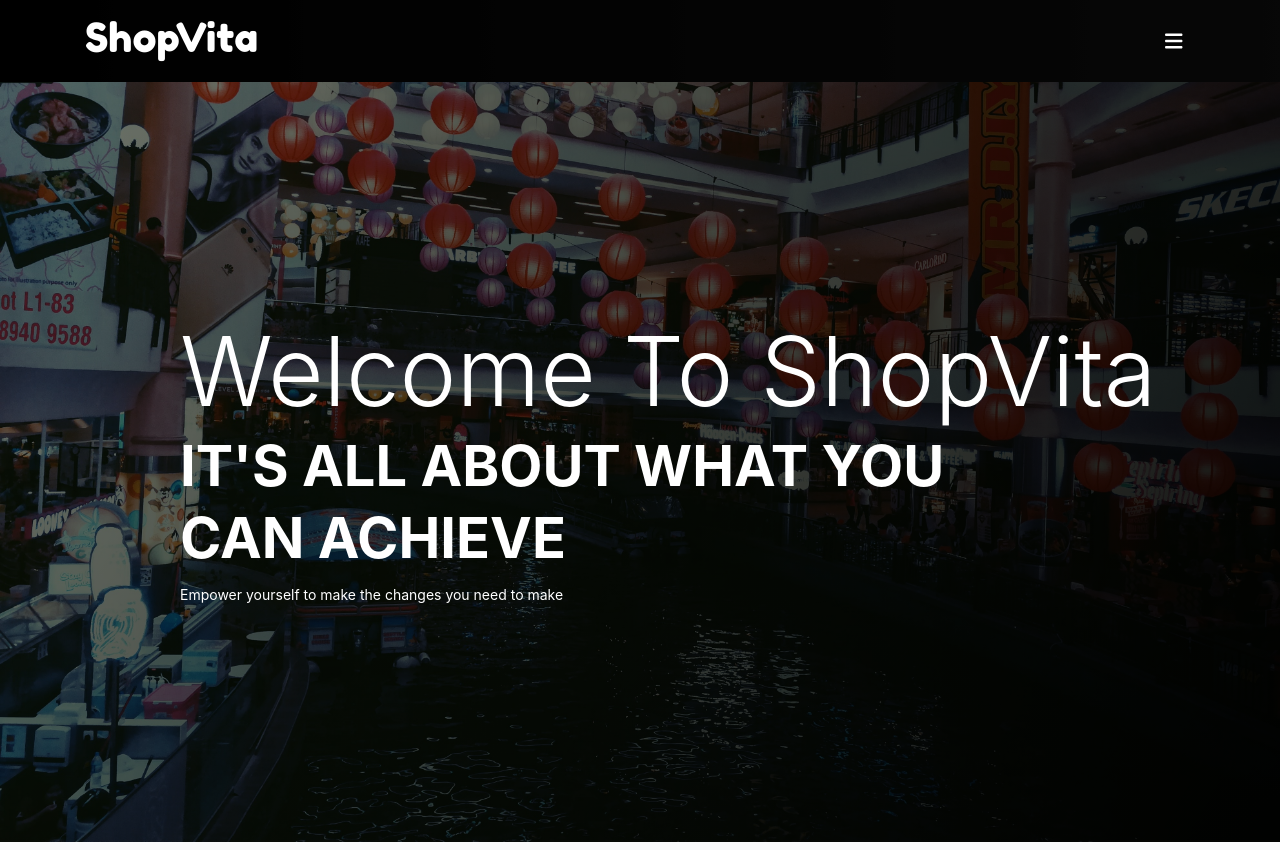
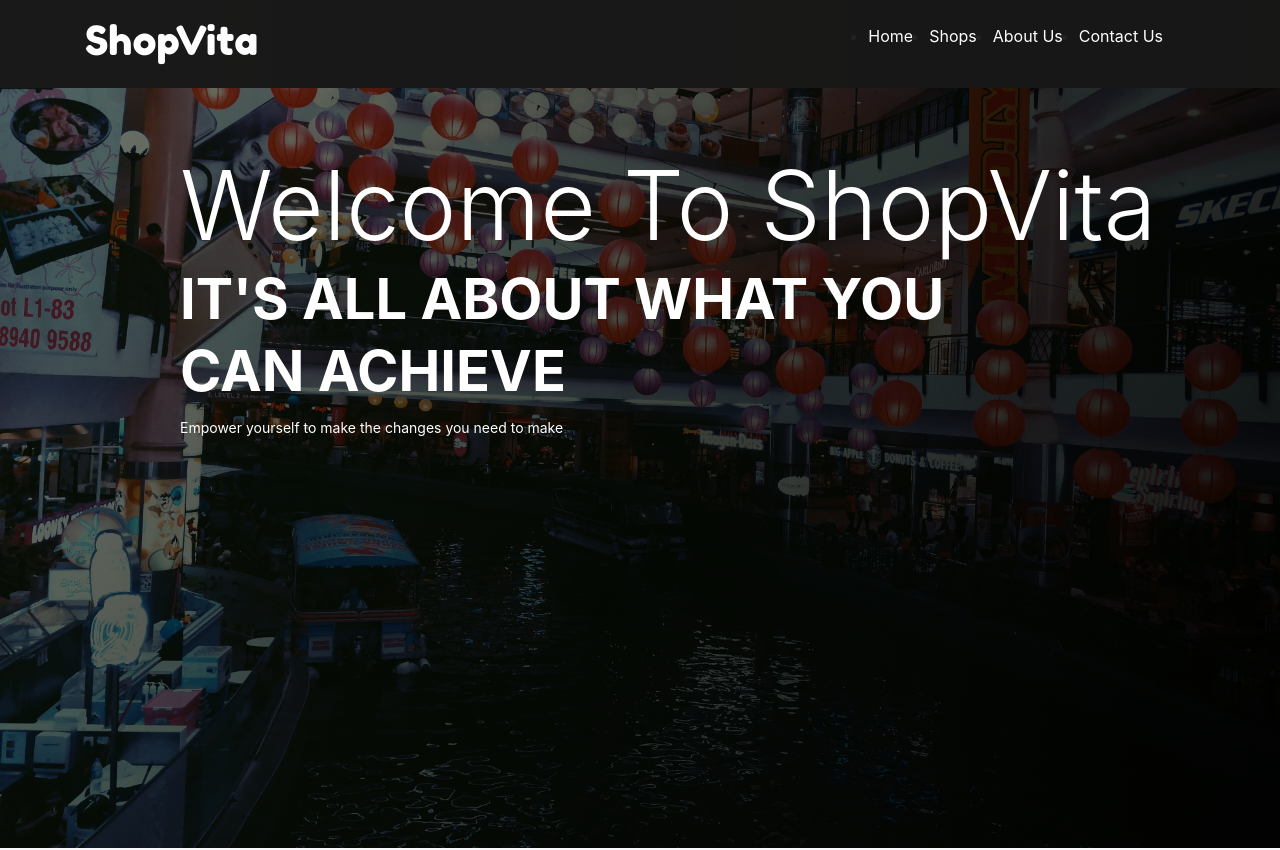
Before and after one commit to ShubhamBasava/shop-eta, a React (Create React App) app: page / in a window 1280 px wide. Shown: the top 850 px of the page. Built offline with nearby package versions, Linux system fonts and the light colour scheme; a small style sheet from the web is missing.

Commit message:
This commit includes changes to the checkout flow, optimizing form validation and improving error handling. It also fixes a bug related to shipping calculations.
Fixes #123"

```diff
--- a/public/index.html
+++ b/public/index.html
@@ -49,7 +49,7 @@
   <script>
     const userIsAuthenticated = false; // Replace with your authentication logic
   </script>
-  <script src="src\static\styles.css"></script>
+  <script src="src\static\app.css"></script>
 </body>
 
 </html>
--- a/src/App.css
+++ b/src/App.css
@@ -1,6 +1,30 @@
-section {
-  padding: 60px 0;
+/* About Page Styles */
+.abt-intro-bg {
+  background: linear-gradient(
+      120deg,
+      rgba(0, 0, 0, 0.5) 0%,
+      rgba(0, 0, 0, 0.95) 100%
+    ),
+    url("static/assets/About.jpg");
+  background-position: bottom;
+  background-size: cover;
+  background-repeat: none;
+  height: 100vh;
 }
+
+/* Add this CSS rule to your Home BG */
+.home-bg1 {
+  background: linear-gradient(
+      120deg,
+      rgba(0, 0, 0, 0.5) 0%,
+      rgba(0, 0, 0, 0.95) 100%
+    ),
+    url("static/assets/Home-BG2.jpg");
+  background-position: bottom;
+  background-size: cover;
+  background-repeat: none;
+}
+
 .bg-image {
   background-image: url("static/assets/home.jpg");
   background-size: cover;
@@ -9,54 +33,24 @@ section {
   padding: 50px 0;
 }
 
-
-html {
-  overflow: scroll;
-  overflow-x: hidden;
-  scroll-behavior: smooth;
-}
-
-.logo1 {
-  font-family: "ui-serif", cursive;
-}
-
-.navbar {
-  background-color: rgba(0, 0, 0, 0.9);
-}
-
-.nav-link {
-  color: rgba(255, 255, 255, 0.9);
-}
-
-.nav-link:hover {
-  color: rgba(255, 255, 255, 1);
-}
-
-::-webkit-scrollbar {
-  width: 8px !important;
-  background-color: rgb(36, 37, 39);
-}
-
-::-webkit-scrollbar-thumb {
-  border-radius: 10px;
-  box-shadow: inset 0 0 6px rgba(0, 0, 0, 0.3);
-  background-color: lightgreen;
-}
-
-body {
+.body {
   scroll-behavior: smooth;
   background: #ece9e6;
   background: linear-gradient(to right, #ffffff, #ece9e6);
 }
 
-a {
-  text-decoration: none;
-  color: white;
-}
-
-a:hover {
-  text-decoration: none;
-  color: rgba(255, 255, 255, 0.8);
+.div-arrow-down:after {
+  content: "";
+  position: absolute;
+  z-index: 1;
+  top: -7px;
+  left: calc(50% - 7px);
+  width: 14px;
+  height: 14px;
+  transform: rotate(45deg);
+  background-color: white;
+  border-bottom: 1px solid rgb(48, 49, 51);
+  border-right: 1px solid rgb(48, 49, 51);
 }
 
 .divider {
@@ -81,140 +75,42 @@ a:hover {
   );
 }
 
-.div-arrow-down:after {
-  content: "";
-  position: absolute;
-  z-index: 1;
-  top: -7px;
-  left: calc(50% - 7px);
-  width: 14px;
-  height: 14px;
-  transform: rotate(45deg);
-  background-color: white;
-  border-bottom: 1px solid rgb(48, 49, 51);
-  border-right: 1px solid rgb(48, 49, 51);
+.img-shadow {
+  box-shadow: 0 0 20px #232526;
 }
 
-/*About Page Styles*/
-.abt-intro-bg {
-  background: linear-gradient(
-    120deg,
-    rgba(0, 0, 0, 0.5) 0%,
-    rgba(0, 0, 0, 0.95) 100%
-  );
-}
-
-/*Contact Page Styles*/
-.contact-bg {
-  background: linear-gradient(
-    120deg,
-    rgba(0, 0, 0, 0.5) 0%,
-    rgba(0, 0, 0, 0.95) 100%
-  );
-}
-
-section {
-  padding: 60px 0;
-}
-html {
-  overflow: scroll;
-  overflow-x: hidden;
-  scroll-behavior: smooth;
+.logo1 {
+  font-family: "ui-serif", cursive;
 }
 
 .nav-link {
+  justify-content: end;
+  color: rgba(255, 255, 255, 0.9);
+}
+
+.nav-link {
+  padding-right: 5;
+  padding-left: 0;
   color: rgba(36, 37, 39, 0.9);
 }
+
 .nav-link:hover {
   color: rgba(36, 37, 39, 1);
 }
 
-::-webkit-scrollbar {
-  width: 8px !important;
-  background-color: RGB(36, 37, 39);
+.navbar {
+  background-color: rgba(0, 0, 0, 0.9);
 }
 
-::-webkit-scrollbar-thumb {
-  border-radius: 10px;
-  box-shadow: inset 0 0 6px rgba(0, 0, 0, 0.3);
-  background-color: RGB(248, 249, 251);
+.navbar-item-pos {
+  display: flex;
+  flex-direction: row;
+  padding-right: 5;
+  padding-left: 0;
 }
 
-body {
-  scroll-behavior: smooth;
-  background: #000000; /* fallback for old browsers */
-  background: linear-gradient(to right, #000000, #434343);
-}
-
-a {
-  text-decoration: none;
-  color: white;
-}
-a:hover {
-  text-decoration: none;
-  color: rgba(255, 255, 255, 0.8);
-}
-.img-shadow {
-  box-shadow: 0 0 20px #232526;
-}
-
-/*Login & SignUp Page Styles*/
-
-.bg-img {
-  background: linear-gradient(
-    90deg,
-    rgba(0, 0, 0, 0.35) 0%,
-    rgba(0, 0, 0, 0.35) 100%
-  );
-}
-
-.divider {
-  position: relative;
-  margin: 30px 0;
-  height: 1px;
-}
-.div-transparent:before {
-  content: "";
-  position: absolute;
-  top: 0;
-  left: 5%;
-  right: 5%;
-  width: 90%;
-  height: 1px;
-  background-image: linear-gradient(
-    to right,
-    transparent,
-    rgb(48, 49, 51),
-    transparent
-  );
-}
-
-.div-arrow-down:after {
-  content: "";
-  position: absolute;
-  z-index: 1;
-  top: -7px;
-  left: calc(50% - 7px);
-  width: 14px;
-  height: 14px;
-  transform: rotate(45deg);
-  background-color: white;
-  border-bottom: 1px solid rgb(48, 49, 51);
-  border-right: 1px solid rgb(48, 49, 51);
-}
-/*Login & SignUp Page Styles*/
-/* About Page Styles */
-.abt-intro-bg {
-  background: linear-gradient(
-    120deg,
-    rgba(0, 0, 0, 0.5) 0%,
-    rgba(0, 0, 0, 0.95) 100%
-  ),
-  url("static/assets/About.jpg"); /* Adjust the path to your image */
-  background-position: bottom;
-  background-size: cover;
-  background-repeat: none;
-  height: 100vh;
+.section {
+  padding: 60px 0;
 }
 
 /* Contact Page Styles */
@@ -224,11 +120,12 @@ a:hover {
       rgba(0, 0, 0, 0.5) 0%,
       rgba(0, 0, 0, 0.95) 100%
     ),
-  url("static/assets/Contact.jpg"); /* Adjust the path to your image */
+    url("static/assets/Contact.jpg");
   background-position: bottom;
   background-size: cover;
   background-repeat: none;
 }
+
 /* Shop Page Styles */
 .shop-bg {
   background: linear-gradient(
@@ -236,25 +133,34 @@ a:hover {
       rgba(0, 0, 0, 0.5) 0%,
       rgba(0, 0, 0, 0.95) 100%
     ),
-  url("static/assets/shop.jpg"); /* Adjust the path to your image */
+    url("static/assets/shop.jpg");
   background-position: bottom;
   background-size: cover;
   background-repeat: none;
+}
+
+/* Login & Sign-Up Page Styles */
+.bg-img {
+  background: linear-gradient(
+    90deg,
+    rgba(0, 0, 0, 0.35) 0%,
+    rgba(0, 0, 0, 0.35) 100%
+  );
 }
 
 .animated-button {
   transition: transform 0.3s ease-in-out;
 }
 
+.animated-button.close {
+  transform: rotate(0deg);
+}
+
 .animated-button.open {
   transform: rotate(90deg);
 }
 
-.animated-button.close {
-  transform: rotate(0deg);
-}
-
-/* Add this CSS to Headder */
+/* Add this CSS to Header */
 #navToggle {
   transition: opacity 0.3s;
 }
@@ -263,15 +169,31 @@ a:hover {
   opacity: 0;
 }
 
-/* Add this CSS rule to your Home BG */
-.home-bg1 {
-  background: linear-gradient(
-    120deg,
-    rgba(0, 0, 0, 0.5) 0%,
-    rgba(0, 0, 0, 0.95) 100%
-  ),
-  url("static/assets/Home-BG2.jpg"); /* Adjust the path to your image */
-  background-position: bottom;
-  background-size: cover;
-  background-repeat: none;
+/* Scrollbar Styles */
+::-webkit-scrollbar {
+  width: 8px !important;
+  background-color: rgb(36, 37, 39);
 }
+
+::-webkit-scrollbar-thumb {
+  border-radius: 10px;
+  box-shadow: inset 0 0 6px rgba(0, 0, 0, 0.3);
+  background-color: rgb(248, 249, 251);
+}
+
+/* General Styles */
+a {
+  text-decoration: none;
+  color: white;
+}
+
+a:hover {
+  text-decoration: none;
+  color: rgba(255, 255, 255, 0.8);
+}
+
+html {
+  overflow: scroll;
+  overflow-x: hidden;
+  scroll-behavior: smooth;
+}
--- a/src/components/Header.js
+++ b/src/components/Header.js
@@ -1,6 +1,4 @@
 import React, { useState } from 'react';
-import { FontAwesomeIcon } from "@fortawesome/react-fontawesome";
-import { faBars } from "@fortawesome/free-solid-svg-icons";
 
 const Header = () => {
   const [isNavOpen, setNavOpen] = useState(false);
@@ -14,25 +12,13 @@ const Header = () => {
         <a href="/" className="navbar-brand">
           <h1 className="logo">ShopVita</h1>
         </a>
-        <button
-          id="navToggle"
-          className={`navbar-toggler text-white ${isNavOpen ? 'collapse' : ''}`}
-          type="button"
-          data-bs-toggle="collapse"
-          data-bs-target="#main-nav"
-          aria-controls="main-nav"
-          aria-expanded="false"
-          aria-label="Toggle Navigation"
-          onClick={toggleNav}
-        >
-          <FontAwesomeIcon icon={faBars} />
-        </button>
+
 
         <div
-          className="collapse navbar-collapse justify-content-end align-center"
+          className="nav-link navbar-nav1 justify-content-end "
           id="main-nav"
         >
-          <ul className="navbar-nav ml-auto">
+          <ul className="navbar-nav1 ml-auto navbar-item-pos ">
             {" "}
             {/* Use ml-auto class to align items right */}
             <li className="nav-item">
--- a/src/pages/Home.js
+++ b/src/pages/Home.js
@@ -5,7 +5,7 @@ const Home = () => {
       <section id="intro" className="text-white home-bg1">
         <div className="container-lg Home-BG">
           <div
-            className="row justify-content-center align-items-center"
+            className="row justify-content-center align-items-flex"
             style={{ height: "80vh" }}
           >
             <div className="col-md-10 text-center text-md-left">
--- a/src/styles.css
+++ b/src/styles.css
@@ -42,11 +42,6 @@ html {
 .navbar {
   background-color: rgba(0, 0, 0, 0.9);
 }
-
-.nav-link {
-  color: rgba(255, 255, 255, 0.9);
-}
-
 .nav-link:hover {
   color: rgb(235, 17, 17);
 }
```
Lines whose indentation alone changed are shown as unchanged.
